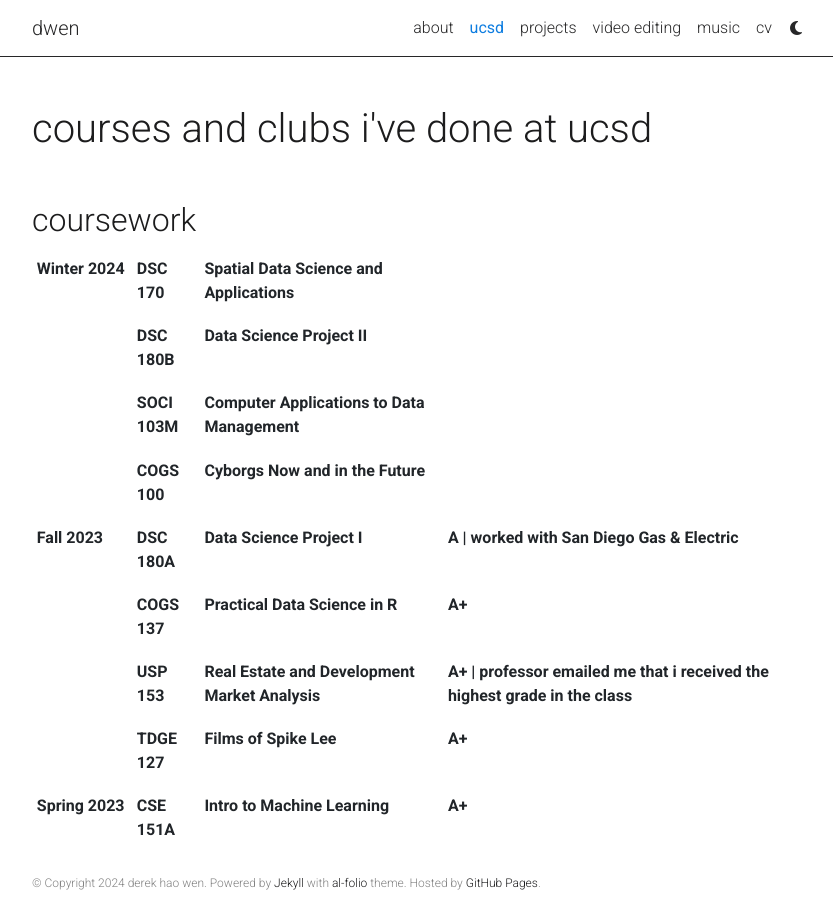
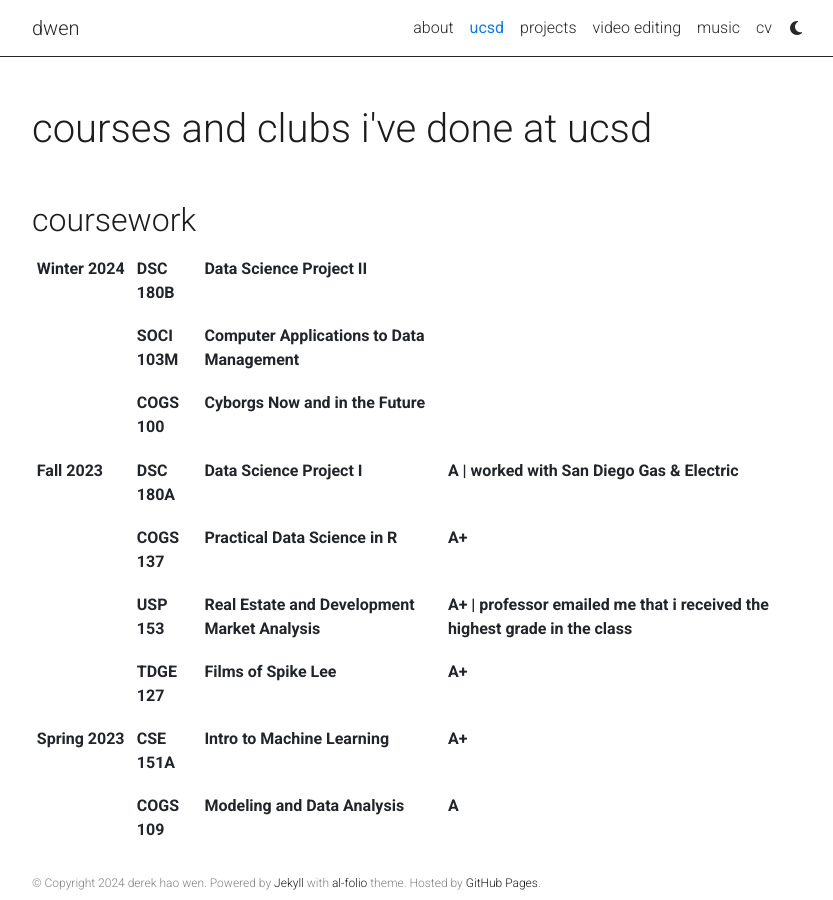
Before and after one commit to Derek-Wen/Derek-Wen.github.io, a Jekyll site: the page built from _pages/ucsd.md, in a window 1280 px wide and 900 px high. Shown: the whole window, without its empty margins (223-1056 px from the left). Built offline with Jekyll 4.4.1, drawn with Linux system fonts in a browser that asks for light colours; comment, search, counter and statistics services are not loaded; a style sheet for code colours, icons or effects is not loaded.

Commit message:
changes to ucsd

```diff
--- a/_pages/ucsd.md
+++ b/_pages/ucsd.md
@@ -13,11 +13,6 @@
         <!-- Winter2024 -->
         <tr>
           <th><b>Winter 2024</b></th>
-          <th>DSC 170</th>
-          <th>Spatial Data Science and Applications</th>
-        </tr>
-        <tr>
-          <th></th>
           <th>DSC 180B</th>
           <th>Data Science Project II</th>
         </tr>
```
